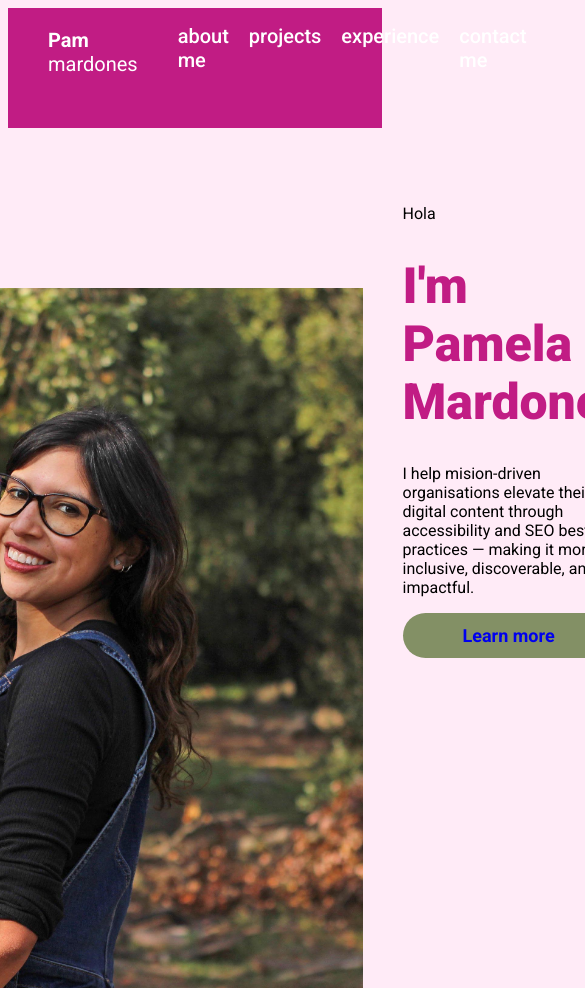
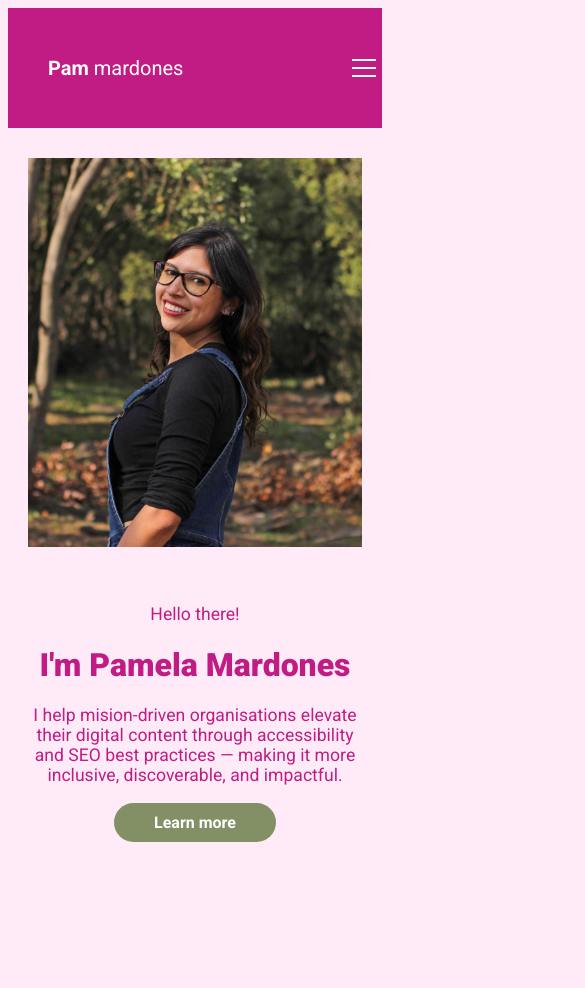
Before and after one commit to Pamguicha/portfolio_2025, a plain HTML site: page index.html in a window 390 px wide. Shown: the top 988 px of the page, 585 px wide, since content can reach past the window. Drawn offline with Linux system fonts and the light colour scheme.

Commit message:
Added responsiveness in home page still with errors

```diff
--- a/index.html
+++ b/index.html
@@ -10,6 +10,7 @@
   <link
     href="https://fonts.googleapis.com/css2?family=Roboto:ital,wdth,wght@0,75..100,100..900;1,75..100,100..900&display=swap"
     rel="stylesheet">
+  <script src="main.js" defer></script>
   <link rel="stylesheet" href="style.css">
 </head>
 
@@ -18,6 +19,11 @@
   <header>
     <nav>
       <p class="logo"> <strong>Pam</strong> mardones</p>
+
+      <button class="nav-toggle" aria-label="Toggle navigation" aria-expanded="false">
+        <span class="hamburger"></span>
+      </button>
+
       <ul class="nav-container">
 
         <li class="nav-item">
@@ -30,7 +36,7 @@
           <a class="nav-link" aria-current="page" title="experience" href="/experience.html">experience</a>
         </li>
         <li class="nav-item">
-          <a class="nav-link" aria-current="page" title="experience" href="/contactMe.html">contact me</a>
+          <a class="nav-link contact" aria-current="page" title="contact me" href="/contactMe.html">contact me</a>
         </li>
       </ul>
     </nav>
@@ -38,7 +44,7 @@
   <main class="main-container">
     <img class="hero-image" src="images/hero-image.jpg" alt="image of Pamela Mardones" />
     <div class="container-main-text">
-      <p class="before-title">Hola</p>
+      <p class="before-title">Hello there!</p>
       <h1 class="title-name">I'm Pamela Mardones</h1>
       <p class="paragraph-title">I help mision-driven organisations elevate their digital content through accessibility
         and SEO best practices — making
@@ -55,7 +61,7 @@
     </svg>
   </section>
   <footer>
-    <p class="textFooter"> &copy; 2024 Pamela Mardones </p>
+    <p class="textFooter"> &copy; 2025 <strong>Pamela Mardones</strong> </p>
   </footer>
 </body>
 
--- /dev/null
+++ b/main.js
@@ -0,0 +1,8 @@
+ const toggle = document.querySelector('.nav-toggle');
+  const menu = document.querySelector('.nav-container');
+
+  toggle.addEventListener('click', () => {
+    const expanded = toggle.getAttribute('aria-expanded') === 'true';
+    toggle.setAttribute('aria-expanded', !expanded);
+    menu.classList.toggle('show');
+  });
--- a/style.css
+++ b/style.css
@@ -8,18 +8,23 @@ body{
   background-color: var(--primary-branding);
   font-family: "Roboto", sans-serif;
 }
+
+
+/*nav style*/
 nav{
     background-color: var(--secondary-branding);
     display: flex;
+    flex-wrap: wrap;
     justify-content: space-between;
     color: #FFFFFF;
     margin: 0 auto;
     height: 120px;
+    align-items: center;
 }
 .nav-container{
   list-style: none;
   display: flex;
-  gap:20px;
+  gap:30px;
 
 }
 .logo{
@@ -33,10 +38,18 @@ nav{
   font-size: 20px;
 }
 
+.nav-link:hover{
+  color: #FDFBD4;
+}
+.contact{
+  margin-right: 40px;
+}
+
+/*end nav style*/
+
 .hero-image{
   width: 650px;
   height: 700px;
-  margin-top: 100px;
 }
 
 .btn-learn-more{
@@ -47,7 +60,10 @@ nav{
   font-weight: bold;
   font-size: 18px;
   display: inline-block;
-
+  color: #FFFFFF;
+}
+.btn-learn-more:hover{
+background-color: var(--secondary-branding);
 }
 
 .main-container{
@@ -61,11 +77,18 @@ nav{
   margin: auto;
 }
 
+
+
 .title-name {
   font-size: 50px;
   font-weight: 900;
   color: var(--secondary-branding);
 
+}
+.paragraph-title,
+.before-title{
+  font-size: 1.5rem;
+  color: var(--secondary-branding);
 }
 
 .wave-section {
@@ -83,7 +106,10 @@ nav{
   width: 100%;
   height: auto;
 }
-
+.title-transparent{
+  color: var(--primary-branding);
+  font-size: 48px;
+}
 
 footer{
 
@@ -94,3 +120,100 @@ footer{
 
 
 }
+
+/*responsive version nav*/
+.nav-toggle {
+  display: none;
+  background: none;
+  border: none;
+  cursor: pointer;
+  z-index: 10;
+}
+
+.hamburger {
+  width: 24px;
+  height: 2px;
+  background-color: white;
+  display: block;
+  position: relative;
+}
+
+.hamburger::before,
+.hamburger::after {
+  content: "";
+  position: absolute;
+  width: 24px;
+  height: 2px;
+  background-color: white;
+  left: 0;
+  transition: 0.3s ease;
+}
+
+.hamburger::before {
+  top: -8px;
+}
+.hamburger::after {
+  top: 8px;
+}
+
+/* Hide nav-container by default on mobile */
+@media (max-width: 768px) {
+  .nav-container {
+    display: none;
+    flex-direction: column;
+    position: absolute;
+    top: 100%;
+    right: 0;
+    background-color: var(--secondary-branding);
+    padding: 1rem;
+    left: 0;
+    padding: 1rem 2rem;
+    gap: 1rem;
+    z-index: 5;
+
+  }
+
+  .nav-container.show {
+    display: flex;
+  }
+
+  .nav-toggle {
+    display: block;
+  }
+
+  nav {
+    position: relative;
+    align-items: center;
+  }
+/*rest of page responsive*/
+ .main-container {
+    flex-direction: column;
+    padding: 30px 20px;
+    align-items: center;
+    text-align: center;
+  }
+
+  .hero-image {
+    width: 100%;
+    height: auto;
+    max-width: 400px;
+  }
+
+  .container-main-text {
+    max-width: 100%;
+  }
+
+  .title-name {
+    font-size: 2rem;
+  }
+
+  .paragraph-title,
+  .before-title {
+    font-size: 1.1rem;
+  }
+
+  .btn-learn-more {
+    padding: 10px 40px;
+    font-size: 16px;
+  }
+}
```
